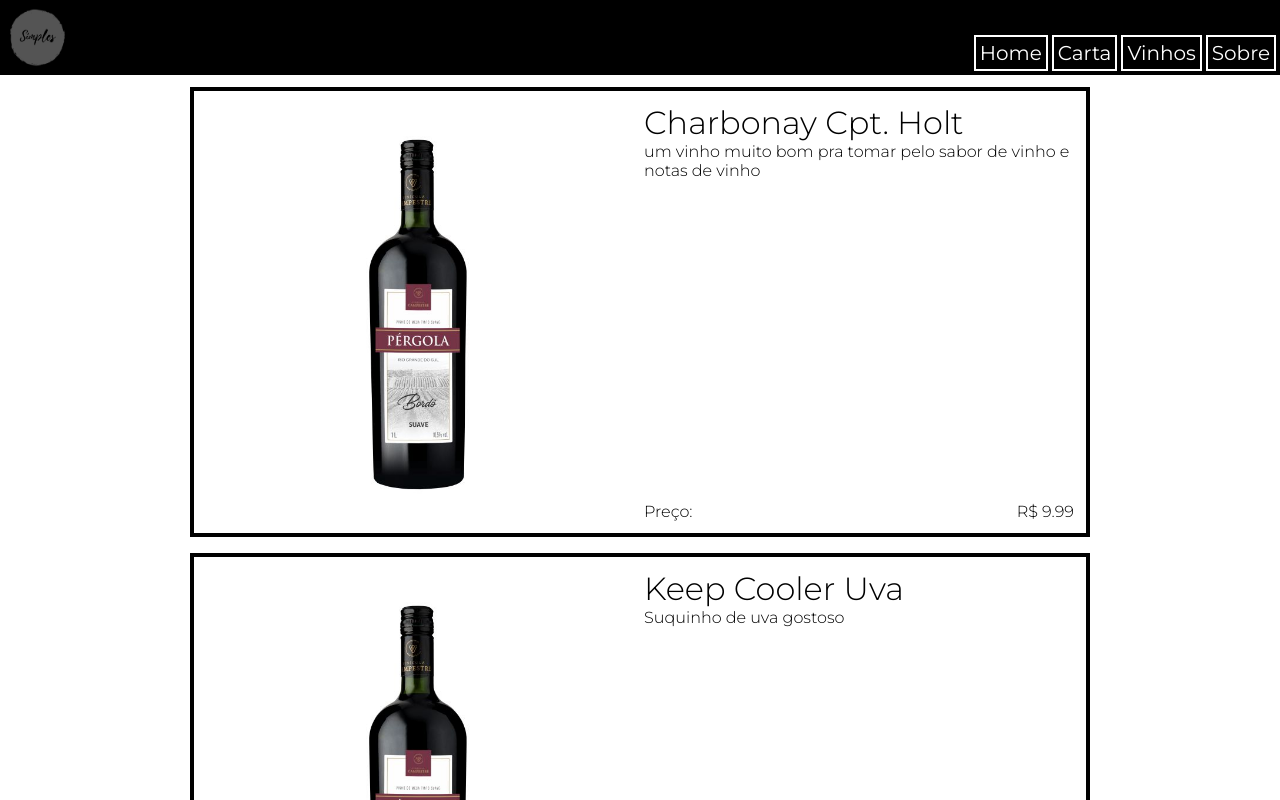
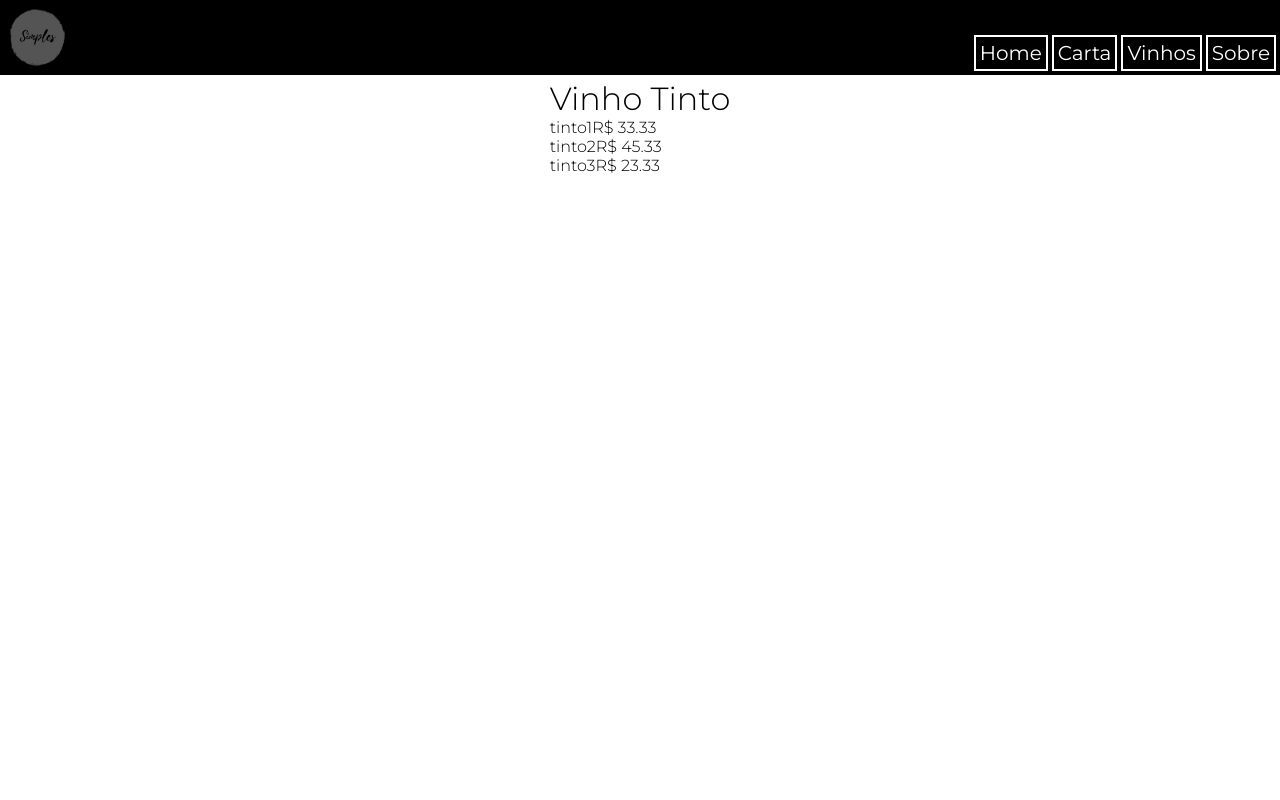
Before and after one commit to Lukasmolin/simples-vinhos-web, a React (Create React App) app: page / in a window 1280 px wide. Shown: the top 800 px of the page. Built offline with nearby package versions, Linux system fonts and the light colour scheme.

Commit message:
Creates Pricelist Component

```diff
--- /dev/null
+++ b/src/components/PriceList.tsx
@@ -0,0 +1,41 @@
+import React from 'react';
+import './PriceList.css';
+
+
+export interface PriceListSectionProps {
+    title: string;
+    items: {
+        name: string;
+        price: number;
+    }[];
+}
+
+export const PriceListSection: React.FC<PriceListSectionProps> = (props) => {
+    return <div className="priceListSectionContainer">
+        <div className="priceListSectionTitle">
+            <h1>{props.title}</h1>
+        </div>
+        {props.items.map(item => {
+            return <div className="priceListItem">
+                <span>{item.name}</span>
+                <span>R$ {item.price}</span>
+            </div>;
+        })}
+    </div>;
+}
+
+export interface PriceListProps {
+    items: PriceListSectionProps[];
+}
+
+const PriceList: React.FC<PriceListProps> = (props) => {
+    return <div className="priceList-comp">
+        <div className="priceListContainer">
+            {props.items.map(section => {
+                return <PriceListSection {...section} />
+            })}
+        </div>
+    </div>;
+};
+
+export default PriceList;
--- a/src/pages/HomePage.tsx
+++ b/src/pages/HomePage.tsx
@@ -1,27 +1,31 @@
 import React from 'react';
 import Header from '../components/Header';
 import Service from '../service/Service';
-import WineCardCarousel from '../components/WineCardCarousel';
-
+import PriceList from '../components/PriceList';
 const service = new Service();
 
 const HomePage: React.FC = () => {
     const wine = service.wines;
-    const wineList = wine.map(w => {
-        return {
-            content: w.description,
-            title: w.name,
-            price: w.price,
-            imageSrc: w.imgUrl
-        };
-    });
+    const prices = [{
+        title: 'Vinho Tinto',
+        items: [{
+            name: 'tinto1',
+            price: 33.33
+        },
+        {
+            name: 'tinto2',
+            price: 45.33
+        },
+        {
+            name: 'tinto3',
+            price: 23.33
+        }]
+    }];
 
     return <>
         <Header menu={service.menu} logoImg={service.logoImg} />
         <main>
-            <WineCardCarousel
-                wineList={wineList}
-            />
+            <PriceList items={prices}/>
         </main>
     </>;
 }
```
Also changed, not shown: src/components/PriceList.css (added).
